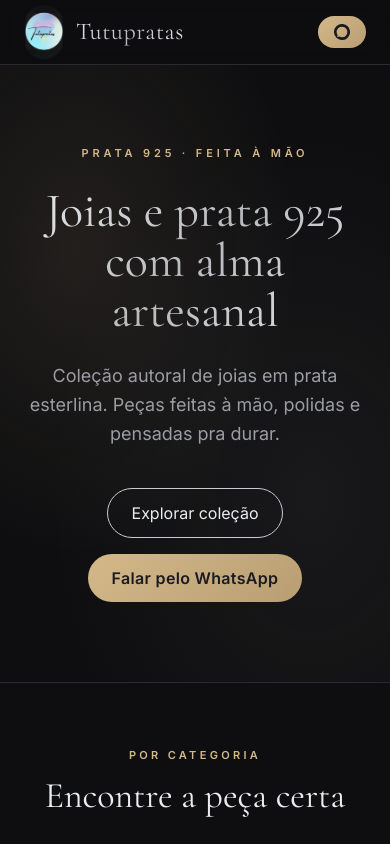
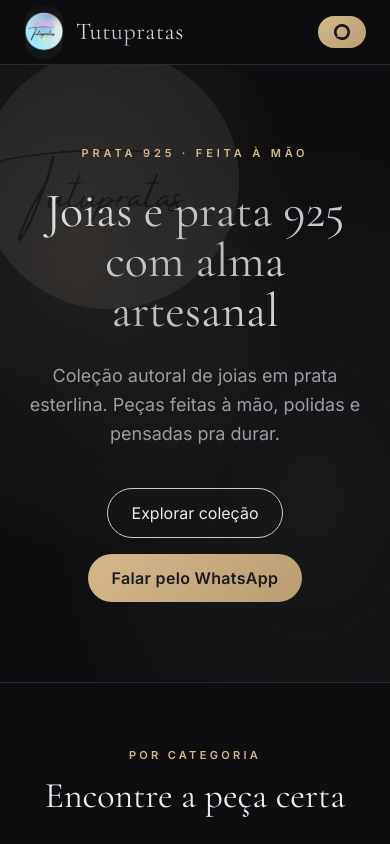
Before and after one commit to mmcarvalhodev/reponova-preview, a Next.js app: page / in a window 390 px wide. Shown: the top 844 px of the page. Built offline with nearby package versions, Linux system fonts and the light colour scheme.

Commit message:
feat(hero): logo como marca d'agua sutil no fundo, levemente à esquerda

```diff
--- a/components/Hero.tsx
+++ b/components/Hero.tsx
@@ -1,9 +1,31 @@
+import Image from "next/image";
 import { site, whatsappLink } from "@/lib/site";
 
 export default function Hero() {
   return (
-    <section className="hero-grad border-b border-default">
-      <div className="max-w-6xl mx-auto px-6 py-20 md:py-28 text-center">
+    <section className="hero-grad border-b border-default relative overflow-hidden">
+      {/* Logo marca d'água — levemente à esquerda do centro, bem suave */}
+      <div
+        className="absolute inset-0 pointer-events-none select-none"
+        aria-hidden="true"
+      >
+        <div
+          className="absolute top-1/2 -translate-y-1/2"
+          style={{ left: "28%", transform: "translate(-50%, -50%)" }}
+        >
+          <Image
+            src="/logo.jpeg"
+            alt=""
+            width={520}
+            height={520}
+            priority
+            className="object-contain"
+            style={{ opacity: 0.07, filter: "grayscale(100%) brightness(2)" }}
+          />
+        </div>
+      </div>
+
+      <div className="relative z-10 max-w-6xl mx-auto px-6 py-20 md:py-28 text-center">
         <div className="text-[11px] font-semibold uppercase tracking-[0.35em] text-champagne mb-6">
           Prata 925 · Feita à mão
         </div>
```
